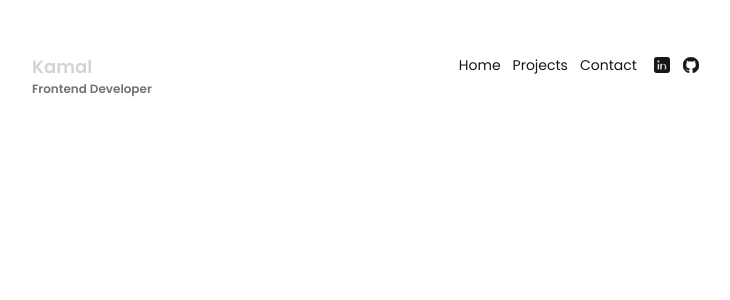
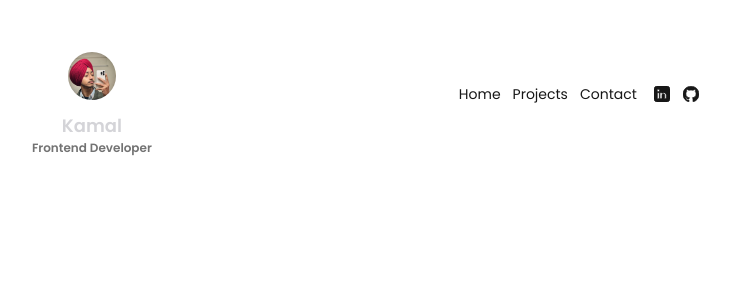
Before and after one commit to Kamaldevgn/project1, a Next.js app: page / in a window 1280 px wide. Shown: the top 300 px of the page, without its empty margins (272-1002 px from the left). Built offline with nearby package versions, Linux system fonts and the light colour scheme.

Commit message:
add a profile picture

```diff
--- a/app/page.js
+++ b/app/page.js
@@ -1,9 +1,19 @@
+import Image from 'next/image';
+
 export default function Home() {
   return (
     <section>
       {/* introduction section */}
       <div className="my-5 flex items-center justify-between">
-        <div className="flex flex-col w-full h-full">
+        <div className="flex flex-col items-center">
+          <Image
+            src="/me.jpg"
+            alt="Kamal"
+            width={48}
+            height={48}
+            className="rounded-full mb-3 object-cover"
+            priority
+          />
           <p className="text-lg font-semibold text-zinc-300 ">Kamal</p>
           <p className="text-xs font-semibold text-neutral-500 font-poppins">Frontend Developer</p>
         </div>
```
Also changed, not shown: public/me.jpg (added).
